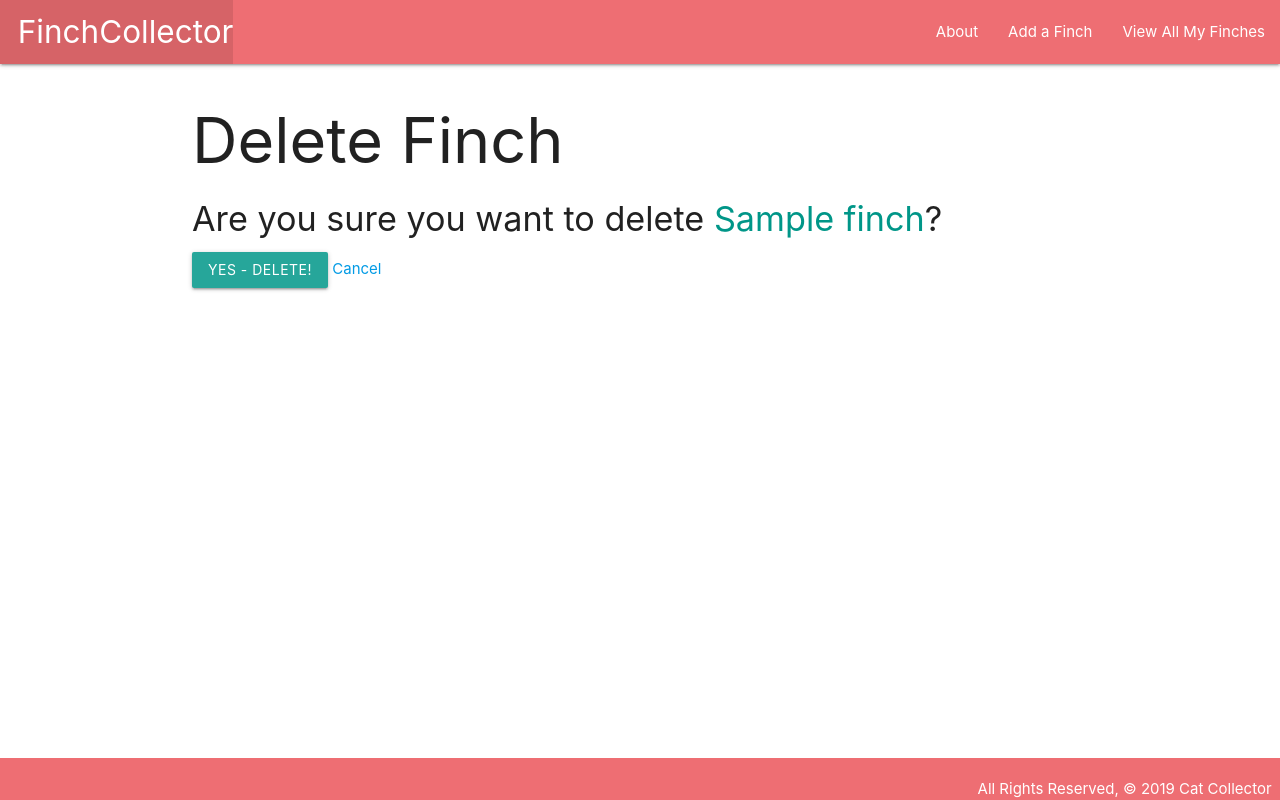
After one commit to AzStowe/finch-collector, a Django app: page /finches/1/delete/ in a window 1280 px wide. The commit adds this page. Run offline with Django 3.2, Linux system fonts and the light colour scheme; tables that the repository leaves empty hold one stand-in row (values such as "Sample post").

Commit message:
working update and delete forms

```diff
--- a/main_app/models.py
+++ b/main_app/models.py
@@ -1,6 +1,12 @@
 from django.db import models
+from django.urls import reverse
 
 # Create your models here.
+MEALS = (
+    ('B', 'Breakfast'),
+    ('L', 'Lunch'),
+    ('D', 'Dinner')
+)
 
 class Finch(models.Model):
   name = models.CharField(max_length=100)
@@ -10,3 +16,19 @@ class Finch(models.Model):
 
   def __str__(self):
     return self.name
+
+  def get_absolute_url(self):
+    return reverse('detail', kwargs={'finch_id': self.id})
+
+class Feeding(models.Model):
+  date = models.DateField()
+  meal = models.CharField(
+    max_length=1,
+    choices=MEALS,
+    default=MEALS[0][0]
+  )
+
+  finch = models.ForeignKey(Finch, on_delete=models.CASCADE)
+
+  def __str__(self):
+    return f"{self.get_meal_display()} on {self.date}"
--- a/main_app/templates/base.html
+++ b/main_app/templates/base.html
@@ -18,8 +18,9 @@
                     <li><a href="/" class="left brand-logo">&nbsp;&nbsp;FinchCollector</a></li>
                 </ul>
                 <ul class="right">
-                    <li><a href="/about">About</a></li>
-                    <li><a href="/finches">View All My Finches</a></li>
+                    <li><a href="{% url 'about' %}">About</a></li>
+                    <li><a href="{% url 'finches_create' %}">Add a Finch</a></li>
+                    <li><a href="{% url 'index' %}">View All My Finches</a></li>
                 </ul>
             </div>
         </nav>
--- a/main_app/templates/finches/detail.html
+++ b/main_app/templates/finches/detail.html
@@ -14,6 +14,11 @@
       <p>Age: Baby</p>
     {% endif %}
   </div>
+  <div class="card-action">
+    <a href="{% url 'finches_update' finch.id %}">Edit</a>
+    <a href="{% url 'finches_delete' finch.id %}">Delete</a>
+  </div>
+</div>
 </div>
 
 {% endblock %}
--- /dev/null
+++ b/main_app/templates/main_app/finch_confirm_delete.html
@@ -0,0 +1,13 @@
+{% extends 'base.html' %}
+
+{% block content %}
+  <h1>Delete Finch</h1>
+
+  <h4>Are you sure you want to delete <span class="teal-text">{{ object.name }}</span>?</h4>
+
+  <form action="" method="POST">
+    {% csrf_token %}
+    <input type="submit" value="Yes - Delete!" class="btn">
+    <a href="{% url 'detail' finch.id %}">Cancel</a>
+  </form>
+{% endblock %}
--- a/main_app/urls.py
+++ b/main_app/urls.py
@@ -6,4 +6,7 @@ urlpatterns = [
     path('about/', views.about, name='about'),
     path('finches/', views.finches_index, name='index'),
     path('finches/<int:finch_id>', views.finches_detail, name='detail'),
+    path('finches/create/', views.FinchCreate.as_view(), name='finches_create'),
+    path('finches/<int:pk>/update/', views.FinchUpdate.as_view(), name='finches_update'),
+    path('finches/<int:pk>/delete/', views.FinchDelete.as_view(), name='finches_delete'),
 ]
--- a/main_app/views.py
+++ b/main_app/views.py
@@ -1,8 +1,21 @@
 from django.shortcuts import render
 from django.http import HttpResponse
+from django.views.generic.edit import CreateView, UpdateView, DeleteView
+from .models import Finch
 from .models import Finch
 
 # Create your views here.
+class FinchCreate(CreateView):
+  model = Finch
+  fields = ['name', 'breed', 'description', 'age']
+
+class FinchUpdate(UpdateView):
+  model = Finch
+  fields = ['breed', 'description', 'age']
+
+class FinchDelete(DeleteView):
+  model = Finch
+  success_url = '/finches/'
 
 def home(request):
     return render(request, 'home.html')
@@ -15,5 +28,5 @@ def finches_index(request):
     return render(request, 'finches/index.html', {'finches' : finches})
 
 def finches_detail(request, finch_id):
-    finch = Finch.objects.get(id=finch_id)
-    return render(request, 'finches/detail.html', { 'finch': finch })
+  finch = Finch.objects.get(id=finch_id)
+  return render(request, 'finches/detail.html', { 'finch': finch })
```
Also changed, not shown: main_app/templates/main_app/finch_form.html (added, +16 -0 lines), main_app/migrations/0002_feeding.py (added).
